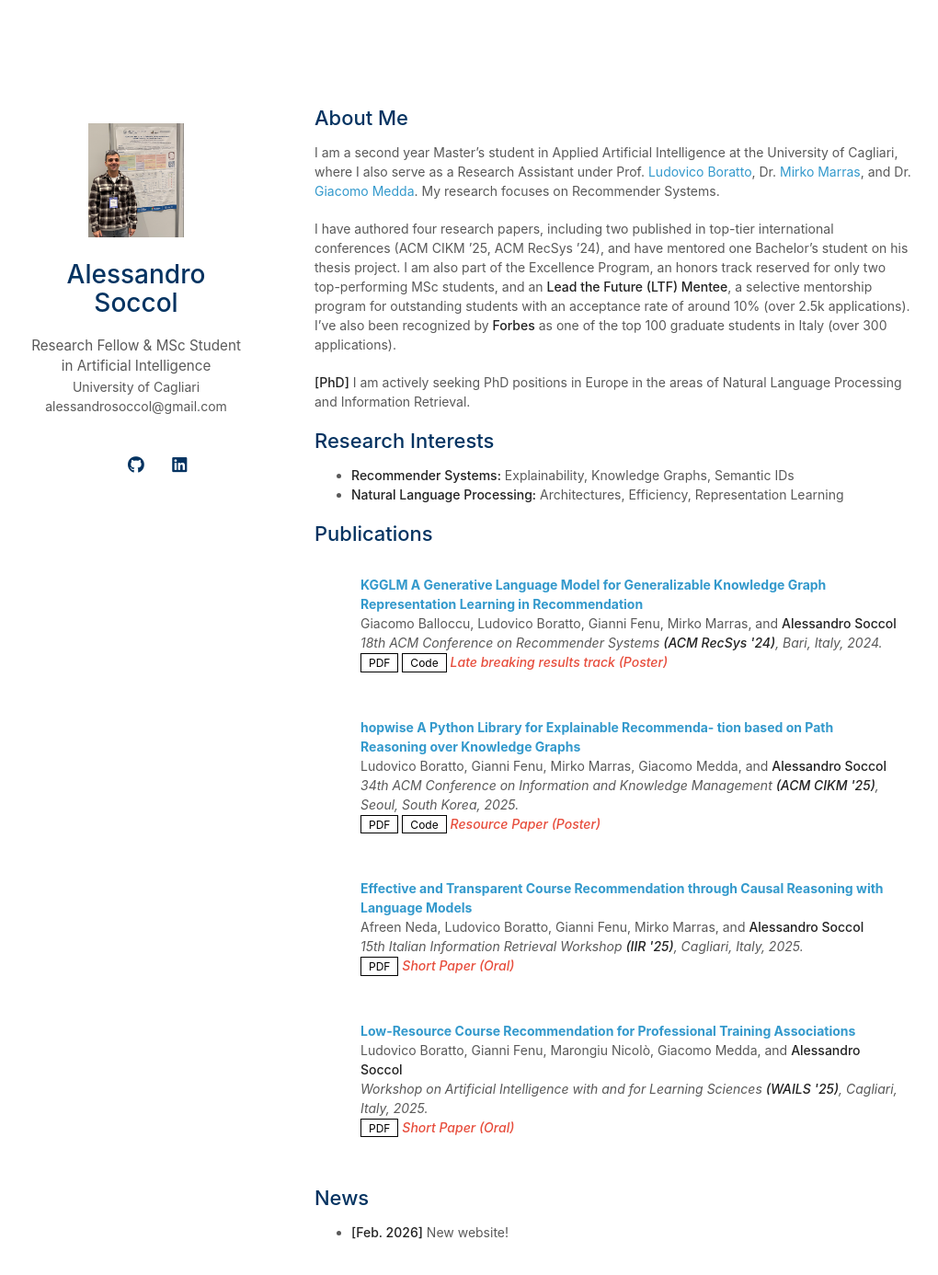
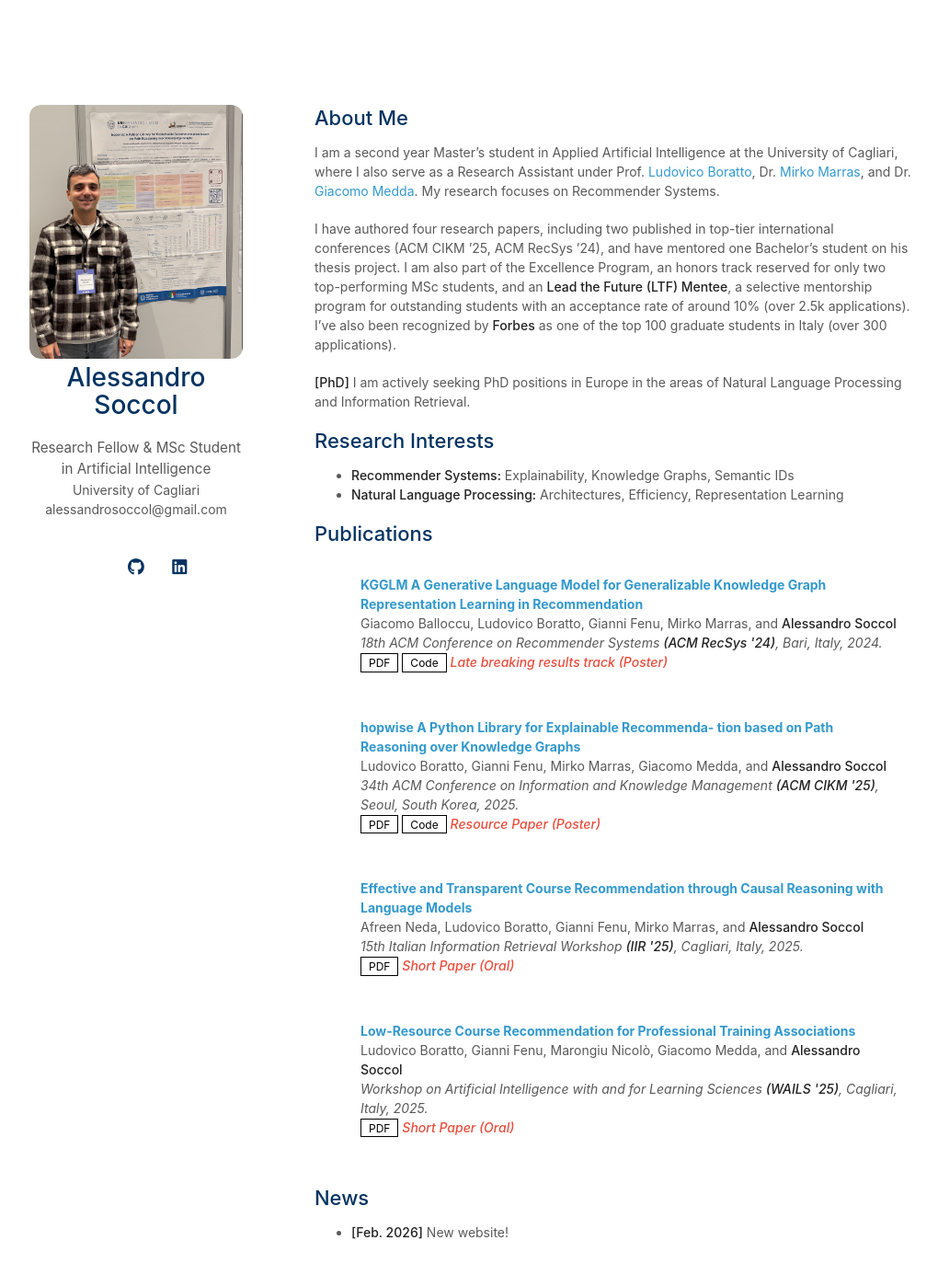
Before and after one commit to alessandrosocc/alessandrosocc.github.io, a Jekyll site: the page built from index.md, in a window 1280 px wide and 1400 px high. Shown: the top 1386 px of the window at 92% size, without its empty margins (128-1148 px from the left). Built offline with Jekyll 4.4.1, drawn with Linux system fonts in a browser that asks for light colours; a style sheet for code colours, icons or effects is not loaded; our own code applies the rules of GitHub Pages for plain Markdown files.

Commit message:
fix avatar image

```diff
--- a/_sass/minimal-light-no-dark-mode.scss
+++ b/_sass/minimal-light-no-dark-mode.scss
@@ -161,6 +161,7 @@ papertitle {
 
     .image.avatar {
       border-radius: 12px;
+      overflow: hidden;
     }
 
       .image.avatar:before {
@@ -169,8 +170,9 @@ papertitle {
 
       .image.avatar img {
         border-radius: 12px;
-        width: 45%;
-        padding: 20px;
+        width: 100%;
+        height: auto;
+        display: block;
         // border: 1px solid #ddd;
         // padding: 3px;
         // box-shadow: 0 -1px 5px 1px rgba(200, 200, 200, 0.3);
@@ -421,8 +423,9 @@ footer {
 
    .image.avatar img {
         border-radius: 12px;
-        width: 117px;
-        padding:20px;
+        width: 100%;
+        height: auto;
+        display: block;
       }
   #head1o2 {
     visibility: hidden;
@@ -477,8 +480,9 @@ footer {
 
   .image.avatar img {
       border-radius: 12px;
-      width: 95px;
-      padding:20px;
+      width: 100%;
+      height: auto;
+      display: block;
   }
   #head1o2 {
     visibility: hidden;
--- a/_sass/minimal-light.scss
+++ b/_sass/minimal-light.scss
@@ -208,6 +208,7 @@ papertitle {
 
     .image.avatar {
       border-radius: 12px;
+      overflow: hidden;
     }
 
       .image.avatar:before {
@@ -216,8 +217,9 @@ papertitle {
 
       .image.avatar img {
         border-radius: 12px;
-        width: 45%;
-        padding: 20px;
+        width: 100%;
+        height: auto;
+        display: block;
         // border: 1px solid #ddd;
         // padding: 3px;
         // box-shadow: 0 -1px 5px 1px rgba(200, 200, 200, 0.3);
@@ -500,8 +502,9 @@ footer {
 
    .image.avatar img {
         border-radius: 12px;
-        width: 117px;
-        padding:20px;
+        width: 100%;
+        height: auto;
+        display: block;
       }
   #head1o2 {
     visibility: hidden;
@@ -556,8 +559,9 @@ footer {
 
   .image.avatar img {
       border-radius: 12px;
-      width: 95px;
-      padding:20px;
+      width: 100%;
+      height: auto;
+      display: block;
   }
   #head1o2 {
     visibility: hidden;
```
